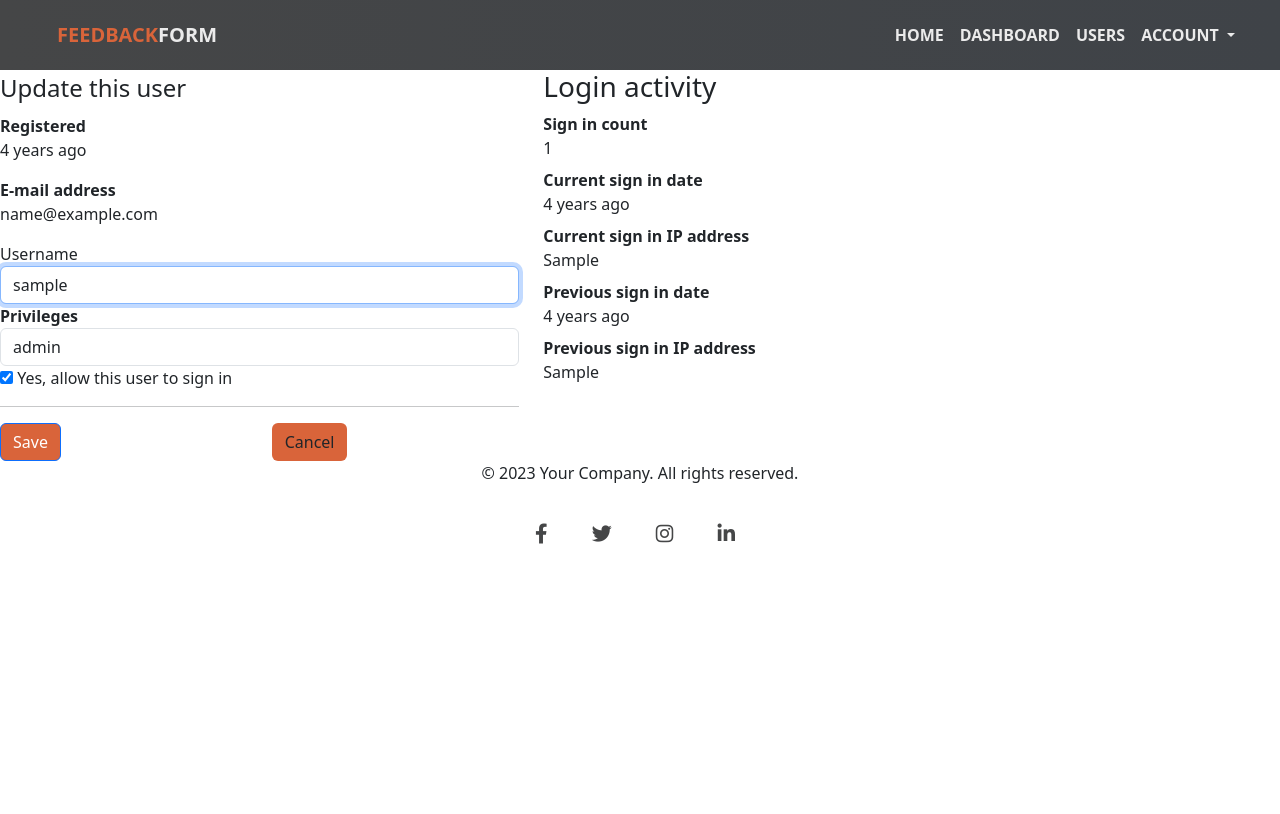
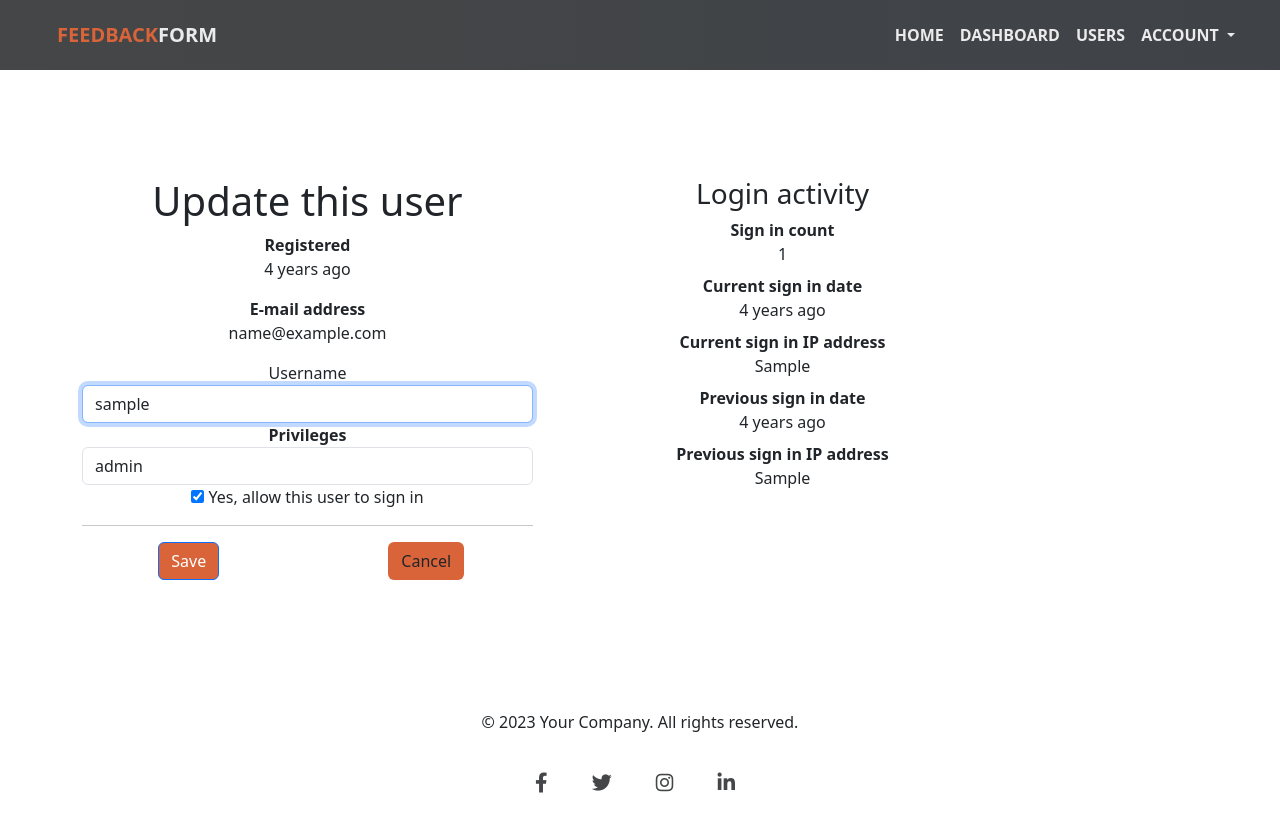
Before and after one commit to KafuiAdaku/FeedbackForm, a Flask app: page /admin/users/edit/1 in a window 1280 px wide. Before the commit the page ends 544 px from the top, so only its background shows below. Run offline with Flask 3, Linux system fonts and the light colour scheme; a user stored in the database is signed in; tables that the repository leaves empty hold one stand-in row (values such as "Sample post"); some libraries are stand-ins or nearby versions.

Commit message:
template fix and feedback task error fix

```diff
--- a/feedback_form/blueprints/admin/templates/admin/user/_form.html
+++ b/feedback_form/blueprints/admin/templates/admin/user/_form.html
@@ -12,10 +12,12 @@
   {% set button = 'Save' %}
 {% endif %}
 
-<div class="row">
+<section id="admin-edit" class="py-5">
+  <div class="container text-center mb-4">
+<div class="row text-center">
   <div class="col-md-5 well">
     {% call f.form_tag(endpoint, **form_kwargs) %}
-      <legend>{{ legend }}</legend>
+      <h1>{{ legend }}</h1>
       <div class="form-group">
         <label class="control-label"><strong>Registered</strong></label>
         <p class="sm-margin-bottom form-control-static">
@@ -93,3 +95,5 @@
     </div>
   </div>
 </div>
+</div>
+</section>
--- a/feedback_form/blueprints/feedback/tasks.py
+++ b/feedback_form/blueprints/feedback/tasks.py
@@ -32,7 +32,7 @@ def deliver_feedback_email(email, message, employee_id, service_rating):
     ctx = {
             "email": email,
             "message": message,
-            "select_employee": select_employee,
+            "select_employee": select_employee.name,
             "service_rating": service_rating
             }
 
--- a/feedback_form/static/styles/main.css
+++ b/feedback_form/static/styles/main.css
@@ -238,3 +238,10 @@ body {
    background-image: linear-gradient(to right, #d9dcde, #f0f2f5);
    height: 80vh;
 }
+
+#admin-edit {
+    display: flex;
+    flex-direction: column;
+    justify-content: center;
+    height: 80vh;
+}
```
